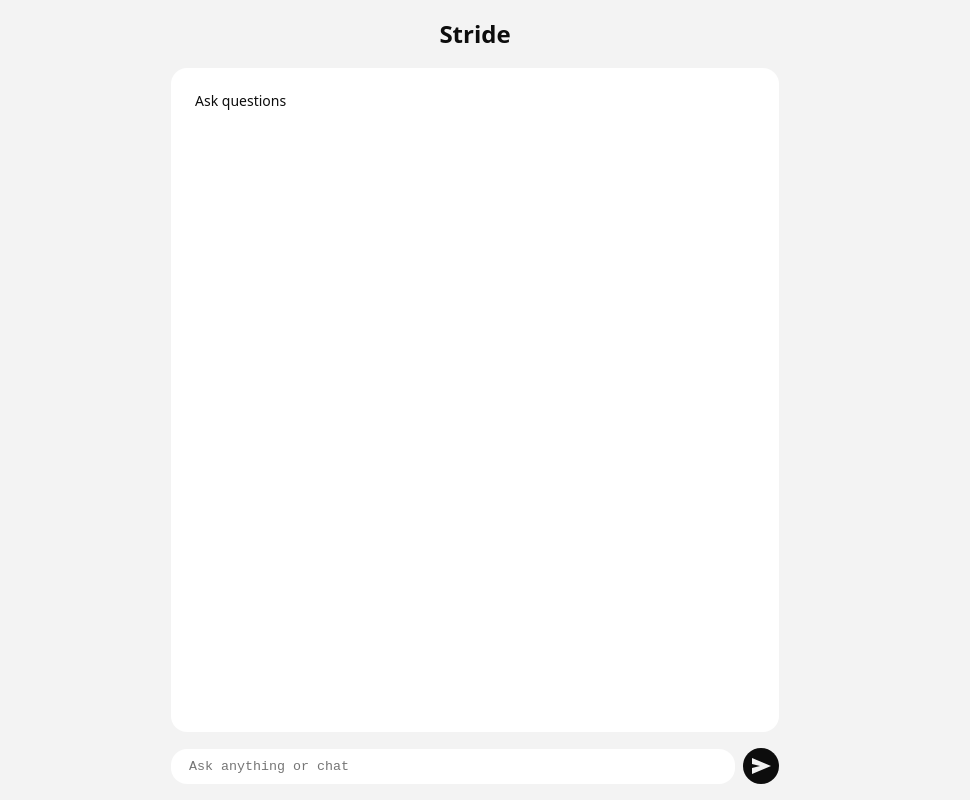
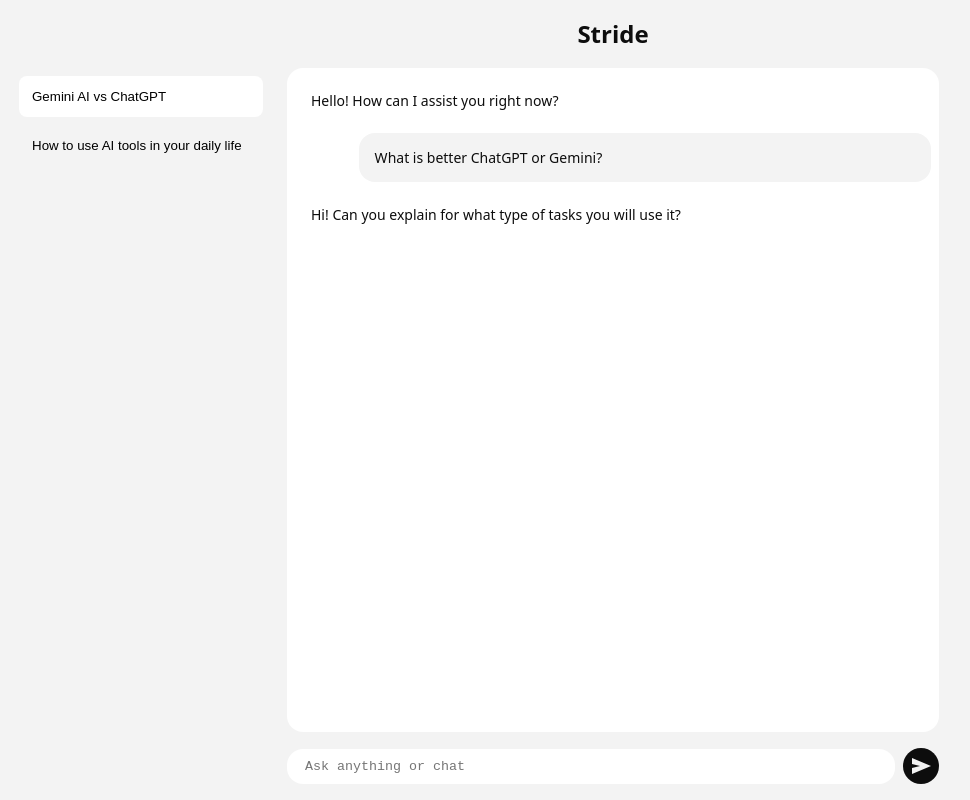
Before and after one commit to Diksha0032/Stride, a React (Vite) app in the folder Stride/: page / in a window 1280 px wide. Shown: the whole page, without its empty margins (165-1135 px from the left). Built offline with nearby package versions, Linux system fonts and the light colour scheme; no server answers.

Commit message:
sidebar,can switch to prev chats through sidebar

```diff
--- a/Stride/src/App.jsx
+++ b/Stride/src/App.jsx
@@ -1,66 +1,86 @@
-import { useMemo, useState,useEffect, useRef } from 'react'
+import { useMemo, useState } from 'react'
 import { Chat } from './components/Chat/Chat';
-import { Controls } from './components/Controls/Controls';
+import {Sidebar} from "./components/Sidebar/Sidebar"
 import {Assistant} from "./Assistant/geminiai"
-import { Loader } from './components/Loader/Loader';
+//import {Theme} from "./components/Theme/Theme"
 import styles from './App.module.css'
 
+const CHATS = [
+  {
+    id: 2,
+    title: "Gemini AI vs ChatGPT",
+    messages: [
+      { role: "user", content: "What is better ChatGPT or Gemini?" },
+      {
+        role: "assistant",
+        content: "Hi! Can you explain for what type of tasks you will use it?",
+      },
+    ],
+  },
+  {
+    id: 4,
+    title: "How to use AI tools in your daily life",
+    messages: [
+      { role: "user", content: "Hey! How to use AI in my life?" },
+      {
+        role: "assistant",
+        content: "Hi! Would you like to use it for work or for hobbies?",
+      },
+    ],
+  },
+];
+
 function App() {
-  const[messages,setMessages]=useState(()=>{
-    const saved=localStorage.getItem('stride-history');
-    return saved?JSON.parse(saved):[];
-  });
-  const[isLoading,setIsLoading]=useState(false);
+  const [chats, setChats] = useState(CHATS);
+  const [activeChatId, setActiveChatId] = useState(2);
+  const activeChatMessages = useMemo(
+    () => chats.find(({ id }) => id === activeChatId)?.messages ?? [],
+    [chats, activeChatId]
+  );
 
-  function addMessage(message) {
-    setMessages((prev) => [...prev, message]);
+  function updateChats(messages = []) {
+    setChats((prevChats) =>
+      prevChats.map((chat) =>
+        chat.id === activeChatId ? { ...chat, messages } : chat
+      )
+    );
+  }
+
+  function handleChatMessagesUpdate(messages) {
+    updateChats(messages);
   }
 
   const assistant = useMemo(()=>{
-    const history=messages.map(m=>({
-      role:m.role==="assistant"?"model":"user",
-      parts:[{text:m.content}]
-    }))
-    return new Assistant(history)
-  },[messages])
-
-  useEffect(()=>{
-    localStorage.setItem('stride-history',JSON.stringify(messages))
-  },[messages])
-
-  async function handleContentSend(content){
-    console.log("sending to stride",content)
-    addMessage({content,role:"user"});
-    setIsLoading(true);
-    try{
-     const result=await assistant.chat(content);
-     console.log("stride responded",result)
-     addMessage({content:result,role:"assistant"})
-    }catch(error){
-      console.log("gemini error",error);
-      addMessage({
-        content:"Sorry,I couldn't process your request.Please try again.",
-        role:"system",
-      })
-    }finally{
-      setIsLoading(false);
-    }
-
-    }
-
+      const history=activeChatMessages.map(m=>({
+        role:m.role==="assistant"?"model":"user",
+        parts:[{text:m.content}]
+      }))
+      return new Assistant(history,"gemini-2.5-flash")
+    },[activeChatId,activeChatMessages])
 
   return (
     <div className={styles.App}>
-      {isLoading && <Loader />}
       <header className={styles.Header}>
       <h2 className={styles.Title}>Stride</h2>
     </header>
-    <div className={styles.ChatContainer}>
-     <Chat messages={messages} />
-    </div>
-    <Controls isDisabled={isLoading} onSend={handleContentSend} />
-    </div>
+      <div className={styles.Content}>
+        <Sidebar
+          chats={chats}
+          activeChatId={activeChatId}
+          onActiveChatIdChange={setActiveChatId}
+        />
+
+        <main className={styles.Main}>
+          <Chat
+            assistant={assistant}
+            chatId={activeChatId}
+            chatMessages={activeChatMessages}
+            onChatMessagesUpdate={handleChatMessagesUpdate}
+          />
+        </main>
+      </div>
+      </div>
   )
 }
 
-export default App
+export default App;
--- a/Stride/src/App.module.css
+++ b/Stride/src/App.module.css
@@ -8,17 +8,31 @@
 }
 
 .Header {
+  padding-left: calc(260px + 16px);
   text-align: center;
+}
+
+.Content {
+  display: flex;
+  flex-grow: 1;
+  gap: 16px;
+  width: 100%;
+  overflow: hidden;
+}
+
+.Main {
+  display: flex;
+  flex-direction: column;
+  flex-grow: 1;
+  gap: 16px;
 }
 
 .Title {
   margin: 0;
 }
 
-.ChatContainer {
-  flex-grow: 1;
-  width: 100%;
-  background: light-dark(#ffffff,#212121);
-  border-radius: 16px;
-  overflow-y: auto;
+@media screen and (max-width: 768px) {
+  .Header {
+    padding-left: 0;
+  }
 }
--- a/Stride/src/Assistant/geminiai.js
+++ b/Stride/src/Assistant/geminiai.js
@@ -1,30 +1,39 @@
-import { GoogleGenerativeAI } from "@google/generative-ai";
+// geminiai.js - Complete rewrite for @google/genai
+import { GoogleGenAI } from "@google/genai";
 
-const googleai=new GoogleGenerativeAI(import.meta.env.VITE_GOOGLE_AI_API_KEY)
+const googleai = new GoogleGenAI({
+  apiKey: import.meta.env.VITE_GOOGLE_AI_API_KEY,
+});
 
-export class Assistant{
-  #chat;
+export class Assistant {
+  #model;
 
-  constructor(history=[]){
-    const gemini=googleai.getGenerativeModel({model:"models/gemini-2.5-flash",
-      systemInstruction: `
-        Your name is Stride. You are a human-like buddy & student mentor.
-        - Be chill and empathetic if I fail ("Restart, it's okay").
-        - Be a tough bro if I make excuses ("Get a grip!").
-        - Track my goals and show progress tables/charts when asked.
-        - Use your expert knowledge to help with my studies.
-      `});
-    this.#chat=gemini.startChat({history});
+  constructor(history = [], model = "gemini-1.5-flash") {
+    this.#model = model;
   }
 
+  async chat(content) {
+    try {
+      const chat = googleai.chats.create({ model: this.#model });
+      const result = await chat.sendMessage({ message: content });
+      return result.text;
+    } catch (error) {
+      throw error;
+    }
+  }
 
-async chat(content){
-  try{
-    const timeContext = `[Today's Date: ${new Date().toLocaleDateString()}] `;
-    const result=await this.#chat.sendMessage(timeContext+content);
-    return result.response.text();
-  }catch(error){
-    throw error;
+  async *chatStream(content) {
+    try {
+      const chat = googleai.chats.create({ model: this.#model });
+      const result = await chat.sendMessageStream({ message: content });
+
+      for await (const chunk of result) {
+        if (chunk.text) {
+          yield chunk.text;
+        }
+      }
+    } catch (error) {
+      throw error;
+    }
   }
 }
-}
--- a/Stride/src/components/Chat/Chat.jsx
+++ b/Stride/src/components/Chat/Chat.jsx
@@ -1,36 +1,94 @@
-import { useEffect,useMemo,useRef } from "react";
+import { useState,useEffect,useMemo,useRef } from "react";
+import {Loader} from "../Loader/Loader"
+import {Messages} from "../Messages/Messages"
+import {Controls} from "../Controls/Controls"
 import styles from "./Chat.module.css"
-import Markdown from "react-markdown"
 
-const WELCOME_MESSAGE_GROUP = [
-  {
-  role:"assistant",
-  content:"Ask questions",
-},
-]
+export function Chat({assistant,
+  chatId,
+  chatMessages,
+  onChatMessagesUpdate,}){
+  const[messages,setMessages]=useState(()=>{
+      const saved=localStorage.getItem('stride-history');
+      return saved?JSON.parse(saved):[];
+    });
+    const[isLoading,setIsLoading]=useState(false);
+      const [isStreaming, setIsStreaming] = useState(false);
 
-export function Chat({messages}){
-   const messageEndRef=useRef(null);
-   const messagesGroups=useMemo(()=>messages.reduce((groups,message)=>{
-    if(message.role==='user') groups.push([]);
-    groups[groups.length-1].push(message);
-    return groups;
-   },[]),[messages])
+    function addMessage(message) {
+      setMessages((prev) => [...prev, message]);
+    }
 
-   useEffect(()=>{
-    messageEndRef.current?.scrollIntoView({behavior:'smooth'})
-   },[messages])
+    useEffect(()=>{
+      localStorage.setItem('stride-history',JSON.stringify(messages))
+    },[messages])
+
+      useEffect(() => {
+    setMessages(chatMessages);
+  }, [chatId]);
+
+  useEffect(() => {
+    onChatMessagesUpdate(messages);
+  }, [messages]);
+
+    function updateLastMessageContent(content) {
+    setMessages((prevMessages) =>
+      prevMessages.map((message, index) =>
+        index === prevMessages.length - 1
+          ? { ...message, content: `${message.content}${content}` }
+          : message
+      )
+    );
+  }
+
+   async function handleContentSend(content) {
+    addMessage({ content, role: "user" });
+    setIsLoading(true);
+    try {
+      const result = await assistant.chatStream(
+        content
+      );
+
+       if (!result) {
+      throw new Error("No stream result");
+    }
+
+      let isFirstChunk = false;
+      for await (const chunk of result) {
+        if (!isFirstChunk) {
+          isFirstChunk = true;
+          addMessage({ content: "", role: "assistant" });
+          setIsLoading(false);
+          setIsStreaming(true);
+        }
+
+        updateLastMessageContent(chunk);
+      }
+
+      setIsStreaming(false);
+    } catch (error) {
+      addMessage({
+        content:
+          error?.message ??
+          "Sorry, I couldn't process your request. Please try again!",
+        role: "system",
+      });
+      setIsLoading(false);
+      setIsStreaming(false);
+    }
+  }
 
   return(
-    <div className={styles.Chat}>
-      {[WELCOME_MESSAGE_GROUP,...messagesGroups].map(
-        (messages,groupIndex)=>(
-        <div key={groupIndex} className={styles.Group}>
-          {messages.map(({role,content},index)=>(
-        <div key={index} className={styles.Message} data-role={role}><Markdown>{content}</Markdown></div>
-          ))}
-    </div>
-  ))}
-  <div ref={messageEndRef} />
-  </div>
-  )}
+       <>
+       {isLoading && <Loader />}
+         <div className={styles.Chat}>
+        <Messages messages={messages} />
+      </div>
+
+      <Controls
+        isDisabled={isLoading || isStreaming}
+        onSend={handleContentSend}
+      />
+       </>
+  )
+}
--- a/Stride/src/components/Chat/Chat.module.css
+++ b/Stride/src/components/Chat/Chat.module.css
@@ -1,30 +1,7 @@
 .Chat {
-  display: flex;
-  flex-direction: column;
-  gap: 8px;
-  height: 100%;
-  padding: 8px;
+  flex-grow: 1;
+  width: 100%;
+  background: light-dark(#ffffff, #212121);
+  border-radius: 16px;
   overflow-y: auto;
 }
-
-.Group {
-  display: flex;
-  flex-direction: column;
-  gap: 8px;
-}
-
-.Group:nth-last-of-type(2) {
-  min-height: calc(100% - 8px);
-}
-
-.Message {
-  width: 90%;
-  padding: 0 16px;
-  border-radius: 16px;
-  font-size: 14px;
-
-  &[data-role="user"] {
-    align-self: flex-end;
-    background: light-dark(#f3f3f3,#303030);
-  }
-}
--- /dev/null
+++ b/Stride/src/components/Messages/Messages.jsx
@@ -0,0 +1,49 @@
+import { useRef, useEffect, useMemo } from "react";
+import Markdown from "react-markdown";
+import styles from "./Messages.module.css";
+
+const WELCOME_MESSAGE_GROUP = [
+  {
+    role: "assistant",
+    content: "Hello! How can I assist you right now?",
+  },
+];
+
+export function Messages({ messages }) {
+  const messagesEndRef = useRef(null);
+  const messagesGroups = useMemo(
+    () =>
+      messages.reduce((groups, message) => {
+        if (message.role === "user") groups.push([]);
+        groups[groups.length - 1].push(message);
+        return groups;
+      }, []),
+    [messages]
+  );
+
+  useEffect(() => {
+    const lastMessage = messages[messages.length - 1];
+
+    if (lastMessage?.role === "user") {
+      messagesEndRef.current?.scrollIntoView({ behavior: "smooth" });
+    }
+  }, [messages]);
+
+  return (
+    <div className={styles.Messages}>
+      {[WELCOME_MESSAGE_GROUP, ...messagesGroups].map(
+        (messages, groupIndex) => (
+          <div key={groupIndex} className={styles.Group}>
+            {messages.map(({ role, content }, index) => (
+              <div key={index} className={styles.Message} data-role={role}>
+                <Markdown>{content}</Markdown>
+              </div>
+            ))}
+          </div>
+        )
+      )}
+
+      <div ref={messagesEndRef} />
+    </div>
+  );
+}
--- /dev/null
+++ b/Stride/src/components/Messages/Messages.module.css
@@ -0,0 +1,34 @@
+.Messages {
+  display: flex;
+  flex-direction: column;
+  gap: 8px;
+  height: 100%;
+  padding: 8px;
+  overflow-y: auto;
+}
+
+.Group {
+  display: flex;
+  flex-direction: column;
+  gap: 8px;
+}
+
+.Group:nth-last-of-type(2) {
+  min-height: calc(100% - 8px);
+}
+
+.Message {
+  width: 90%;
+  padding: 0 16px;
+  border-radius: 16px;
+  font-size: 14px;
+
+  &[data-role="system"] {
+    background: light-dark(#f9dbdb, #6d3030);
+  }
+
+  &[data-role="user"] {
+    align-self: flex-end;
+    background: light-dark(#f3f3f3, #303030);
+  }
+}
--- /dev/null
+++ b/Stride/src/components/Sidebar/Sidebar.jsx
@@ -0,0 +1,64 @@
+import { useState } from "react";
+import styles from "./Sidebar.module.css";
+
+export function Sidebar({ chats, activeChatId, onActiveChatIdChange }) {
+  const [isOpen, setIsOpen] = useState(false);
+
+  function handleSidebarToggle() {
+    setIsOpen(!isOpen);
+  }
+
+  function handleChatClick(chatId) {
+    onActiveChatIdChange(chatId);
+
+    if (isOpen) {
+      setIsOpen(false);
+    }
+  }
+
+  return (
+    <>
+      <button
+        className={styles.MenuButton}
+        onClick={handleSidebarToggle}
+      >
+        <MenuIcon />
+      </button>
+
+      <div className={styles.Sidebar} data-open={isOpen}>
+        <ul className={styles.Chats}>
+          {chats.map((chat) => (
+            <li
+              key={chat.id}
+              className={styles.Chat}
+              data-active={chat.id === activeChatId}
+              onClick={() => handleChatClick(chat.id)}
+            >
+              <button className={styles.ChatButton}>
+                <div className={styles.ChatTitle}>{chat.title}</div>
+              </button>
+            </li>
+          ))}
+        </ul>
+      </div>
+
+      {isOpen && (
+        <div className={styles.Overlay} onClick={handleSidebarToggle} />
+      )}
+    </>
+  );
+}
+
+function MenuIcon() {
+  return (
+    <svg
+      xmlns="http://www.w3.org/2000/svg"
+      height="24px"
+      viewBox="0 -960 960 960"
+      width="24px"
+      fill="#1f1f1f"
+    >
+      <path d="M120-240v-80h720v80H120Zm0-200v-80h720v80H120Zm0-200v-80h720v80H120Z" />
+    </svg>
+  );
+}
--- /dev/null
+++ b/Stride/src/components/Sidebar/Sidebar.module.css
@@ -0,0 +1,106 @@
+.Sidebar {
+  flex-shrink: 0;
+  width: 260px;
+  padding: 8px;
+  border-radius: 16px;
+  transition: transform 0.3s ease-in-out;
+}
+
+.MenuButton {
+  position: fixed;
+  top: 16px;
+  left: 16px;
+  z-index: 3;
+  display: none;
+  padding: 8px;
+  border: none;
+  background: none;
+  cursor: pointer;
+}
+
+.MenuButton svg {
+  vertical-align: middle;
+  fill: light-dark(#212121, #ffffff);
+}
+
+.Overlay {
+  display: none;
+  position: fixed;
+  top: 0;
+  left: 0;
+  z-index: 1;
+  width: 100vh;
+  height: 100vh;
+  background: rgba(0, 0, 0, 0.5);
+  animation: fadeIn 0.3s ease-in-out;
+}
+
+.Chats {
+  display: flex;
+  flex-direction: column;
+  gap: 8px;
+  margin: 0;
+  padding: 0;
+  list-style: none;
+}
+
+.Chat[data-active="true"] .ChatButton {
+  background: light-dark(#ffffff, #212121);
+  border-color: transparent;
+  cursor: default;
+}
+
+.ChatButton {
+  width: 100%;
+  padding: 12px;
+  background: none;
+  border: 1px solid transparent;
+  border-radius: 8px;
+  text-align: left;
+  cursor: pointer;
+}
+
+.ChatButton:hover {
+  border-color: light-dark(#d3d3d3, #3f3f3f);
+}
+
+.ChatTitle {
+  white-space: nowrap;
+  overflow: hidden;
+}
+
+@media screen and (max-width: 768px) {
+  .Sidebar {
+    position: fixed;
+    top: 0;
+    left: 0;
+    z-index: 2;
+    height: 100%;
+    padding: 72px 16px 16px;
+    border-radius: 0;
+    background: light-dark(#f5f5f5, #1e1e1e);
+    transform: translateX(-100%);
+  }
+
+  .Sidebar[data-open="true"] {
+    transform: translateX(0);
+  }
+
+  .MenuButton {
+    display: block;
+  }
+
+  .Overlay {
+    display: block;
+  }
+}
+
+@keyframes fadeIn {
+  from {
+    opacity: 0;
+  }
+
+  to {
+    opacity: 1;
+  }
+}
--- /dev/null
+++ b/Stride/src/components/Theme/Theme.jsx
@@ -0,0 +1,13 @@
+import styles from "./Theme.module.css"
+import Image from "/images/darkmode.png"
+
+export function Theme({onToggle}){
+  return (
+    <div className={styles.ThemeContainer}>
+      <button
+      className={styles.ThemeImg}
+      onClick={onToggle}
+      ><img src={Image} alt="darkmode" /></button>
+    </div>
+  )
+}
--- a/Stride/src/index.css
+++ b/Stride/src/index.css
@@ -18,7 +18,7 @@
 }
 body {
   width: 100%;
-  max-width:640px;
+  max-width:960px;
   min-height:100vh;
   margin:0 auto;
 }
```
Also changed, not shown: Stride/src/components/Theme/Theme.module.css (added, +24 -0 lines), Stride/public/images/dark-mode-night-moon.svg (added), Stride/public/images/darkmode.png (added).
